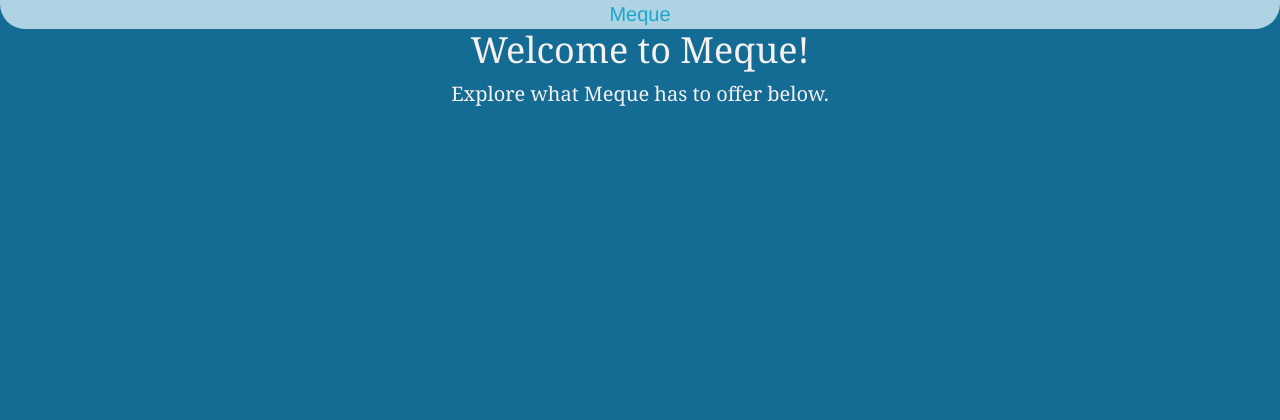
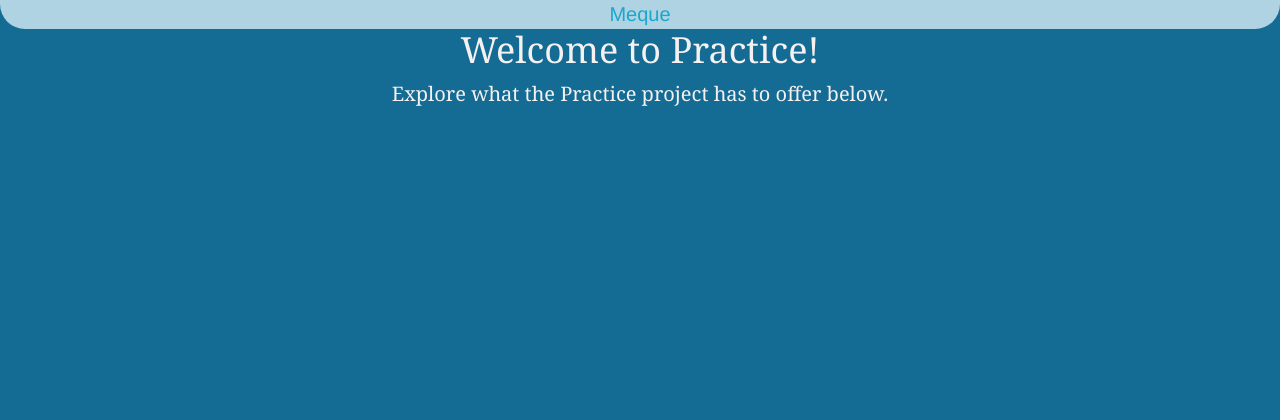
Before and after one commit to YasmeenNoorDV/Practice, a Flask app: page / in a window 1280 px wide. Shown: the top 420 px of the page. Run offline with Flask 3, Linux system fonts and the light colour scheme; some libraries are stand-ins or nearby versions.

Commit message:
Update home.html

```diff
--- a/templates/home.html
+++ b/templates/home.html
@@ -1,10 +1,10 @@
-<!-- Meque home page -->
+<!-- Practice project home page -->
 <!-- Created by: YasmeenNoorDV -->
 <!-- Creation date: 2 March 2023 -->
 
 {% extends "layout.html" %}
 
 {% block content %}
-<h1>Welcome to Meque!</h1>
-<p>Explore what Meque has to offer below.</p>
+<h1>Welcome to Practice!</h1>
+<p>Explore what the Practice project has to offer below.</p>
 {% endblock %}
```
